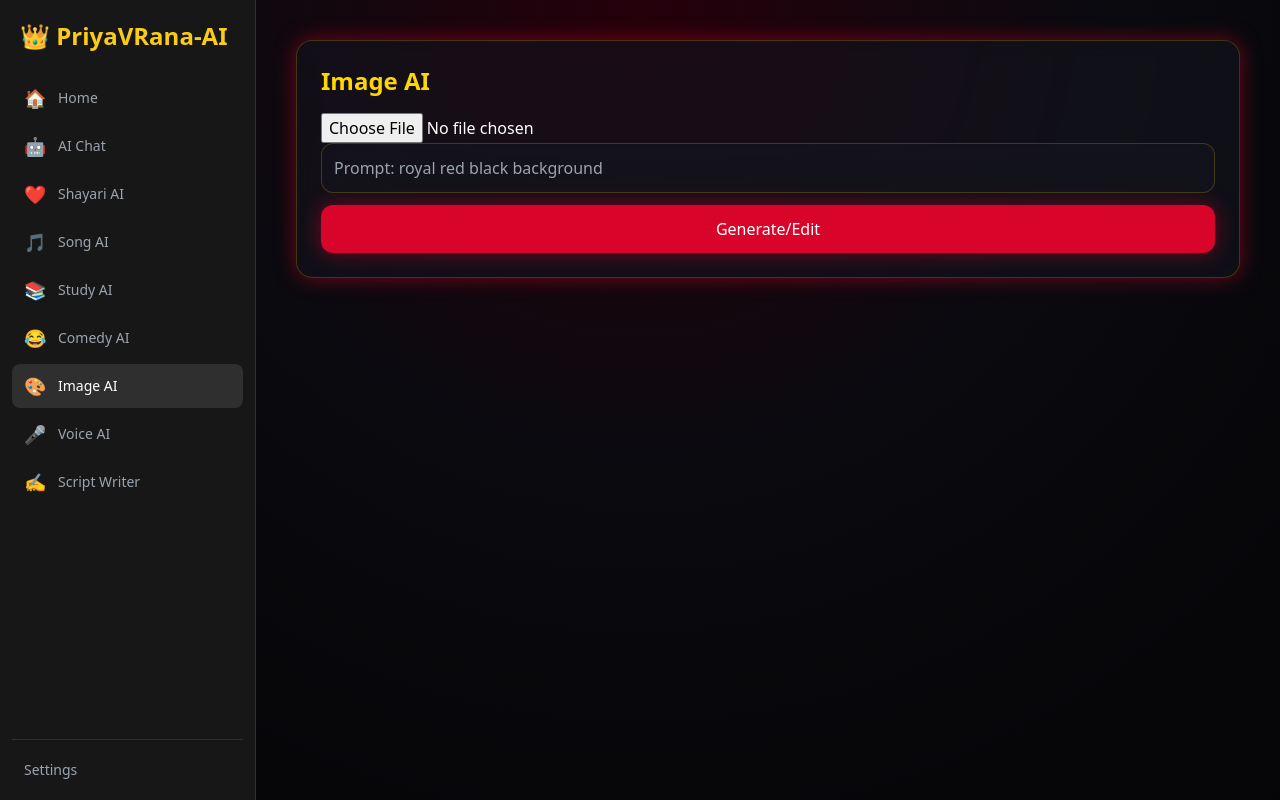
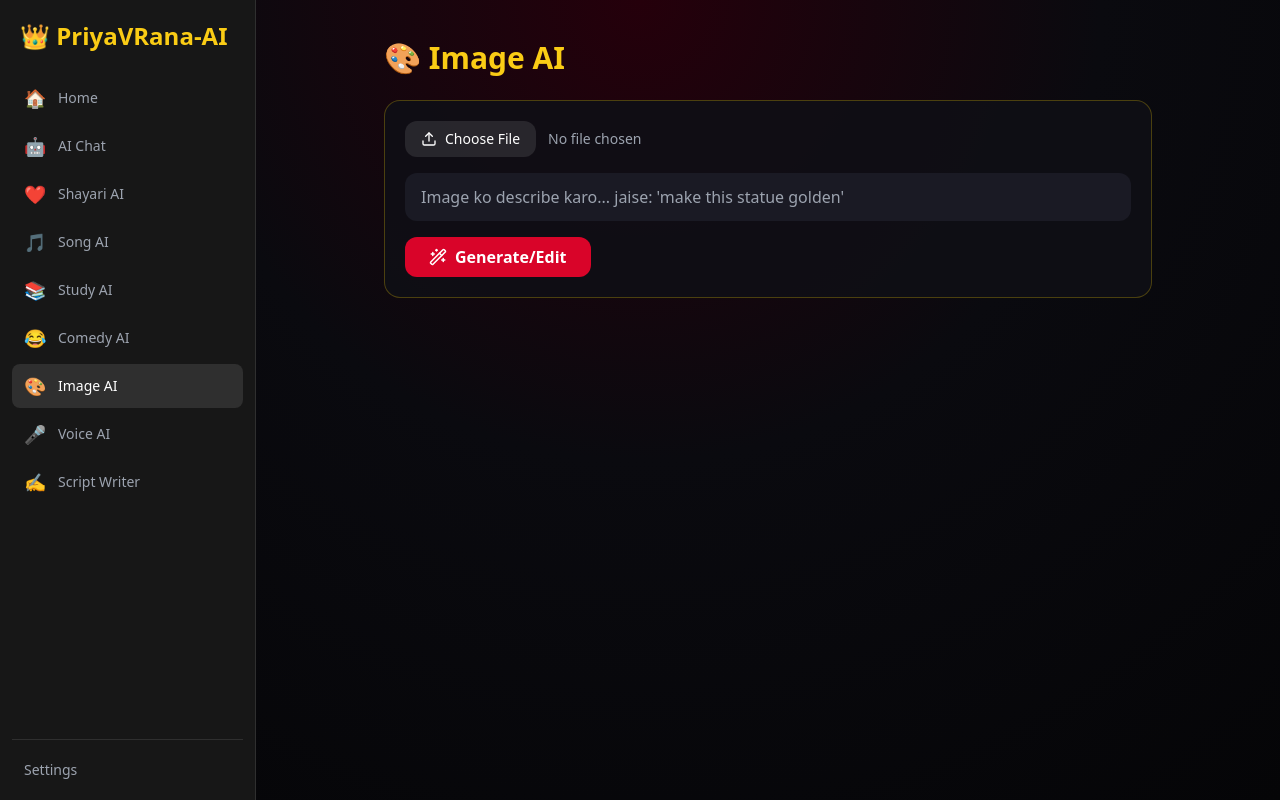
Before and after one commit to PriyaVRana-Ai/PriyaVRana-Ai17, a Next.js app: page / in a window 1280 px wide. Both pictures are taken after a click on the button "🎨 Image AI". Built offline with nearby package versions, Linux system fonts and the light colour scheme.

Commit message:
Update imageAi.tsx

```diff
--- a/components/imageAi.tsx
+++ b/components/imageAi.tsx
@@ -1,36 +1,78 @@
 "use client"
 import { useState } from "react"
+import { Upload, Wand2, Download } from "lucide-react"
 
 export default function ImageAI() {
-  const [image, setImage] = useState<File | null>(null)
   const [prompt, setPrompt] = useState("")
-  const [result, setResult] = useState<string | null>(null)
+  const [image, setImage] = useState<string | null>(null)
   const [loading, setLoading] = useState(false)
+  const [fileName, setFileName] = useState("No file chosen")
 
-  const generate = async () => {
+  const handleGenerate = async () => {
+    if (!prompt.trim()) return
     setLoading(true)
-    const fd = new FormData()
-    fd.append("image", image!)
-    fd.append("prompt", prompt)
-    const res = await fetch("/api/image", {method:"POST", body:fd})
-    const blob = await res.blob()
-    setResult(URL.createObjectURL(blob))
-    setLoading(false)
+    // Yaha /api/generate-image ka call lagega
+    setTimeout(() => {
+      setImage("https://picsum.photos/600/800") // demo ke liye
+      setLoading(false)
+    }, 1500)
   }
 
   return (
-    <div className="glass p-6 rounded-2xl glow-red">
-      <h1 className="text-2xl font-bold text-royalgold mb-4">Image AI</h1>
-      <input type="file" onChange={e=>setImage(e.target.files![0])}/>
-      {image && <img src={URL.createObjectURL(image)} className="w-64 rounded-xl my-4"/>}
-      <input value={prompt} onChange={e=>setPrompt(e.target.value)} placeholder="Prompt: royal red black background" className="w-full p-3 glass rounded-xl"/>
-      <button onClick={generate} className="mt-3 w-full bg-royalred p-3 rounded-xl glow-red">
-        {loading? "Generating..." : "Generate/Edit"}
-      </button>
-      {result && <div>
-        <img src={result} className="mt-4 rounded-xl"/>
-        <button onClick={()=>{const a=document.createElement('a');a.href=result;a.download='result.png';a.click()}}>Download</button>
-      </div>}
+    <div className="mx-auto max-w-3xl">
+      {/* Header */}
+      <h1 className="text-3xl font-bold text-yellow-400 mb-6">🎨 Image AI</h1>
+
+      {/* Upload + Prompt Box */}
+      <div
+        className="rounded-2xl p-5 mb-6"
+        style={{ background: "rgba(15,15,22,0.88)", border: "1px solid rgba(255,215,0,0.25)" }}
+      >
+        {/* File Upload */}
+        <div className="flex items-center gap-3 mb-4">
+          <label className="flex items-center gap-2 px-4 py-2 rounded-xl bg-white/10 hover:bg-white/20 text-sm cursor-pointer">
+            <Upload size={16} /> Choose File
+            <input type="file" className="hidden" onChange={(e) => setFileName(e.target.files?.[0]?.name || "No file")} />
+          </label>
+          <span className="text-sm text-gray-400">{fileName}</span>
+        </div>
+
+        {/* Prompt Input */}
+        <input
+          value={prompt}
+          onChange={(e) => setPrompt(e.target.value)}
+          placeholder="Image ko describe karo... jaise: 'make this statue golden'"
+          className="w-full bg-[#1a1a24] rounded-xl px-4 py-3 text-white outline-none border-white/10"
+        />
+
+        {/* Generate Button */}
+        <button
+          onClick={handleGenerate}
+          disabled={loading}
+          className="mt-4 flex items-center gap-2 bg-[#D90429] px-6 py-2 rounded-xl font-semibold disabled:opacity-50 hover:opacity-90"
+        >
+          <Wand2 size={18} /> {loading? "Generating..." : "Generate/Edit"}
+        </button>
+      </div>
+
+      {/* Image Preview - Yahi choti hogi */}
+      {image && (
+        <div
+          className="rounded-2xl p-4"
+          style={{ background: "rgba(15,15,22,0.88)", border: "1px solid rgba(255,215,0,0.25)" }}
+        >
+          <div className="flex justify-center">
+            <img
+              src={image}
+              alt="result"
+              className="rounded-xl w-full max-w-md max-h-[60vh] object-contain"
+            />
+          </div>
+          <button className="mt-4 flex items-center gap-2 mx-auto px-4 py-2 rounded-xl bg-white/10 hover:bg-white/20 text-sm">
+            <Download size={16} /> Download
+          </button>
+        </div>
+      )}
     </div>
   )
 }
```
